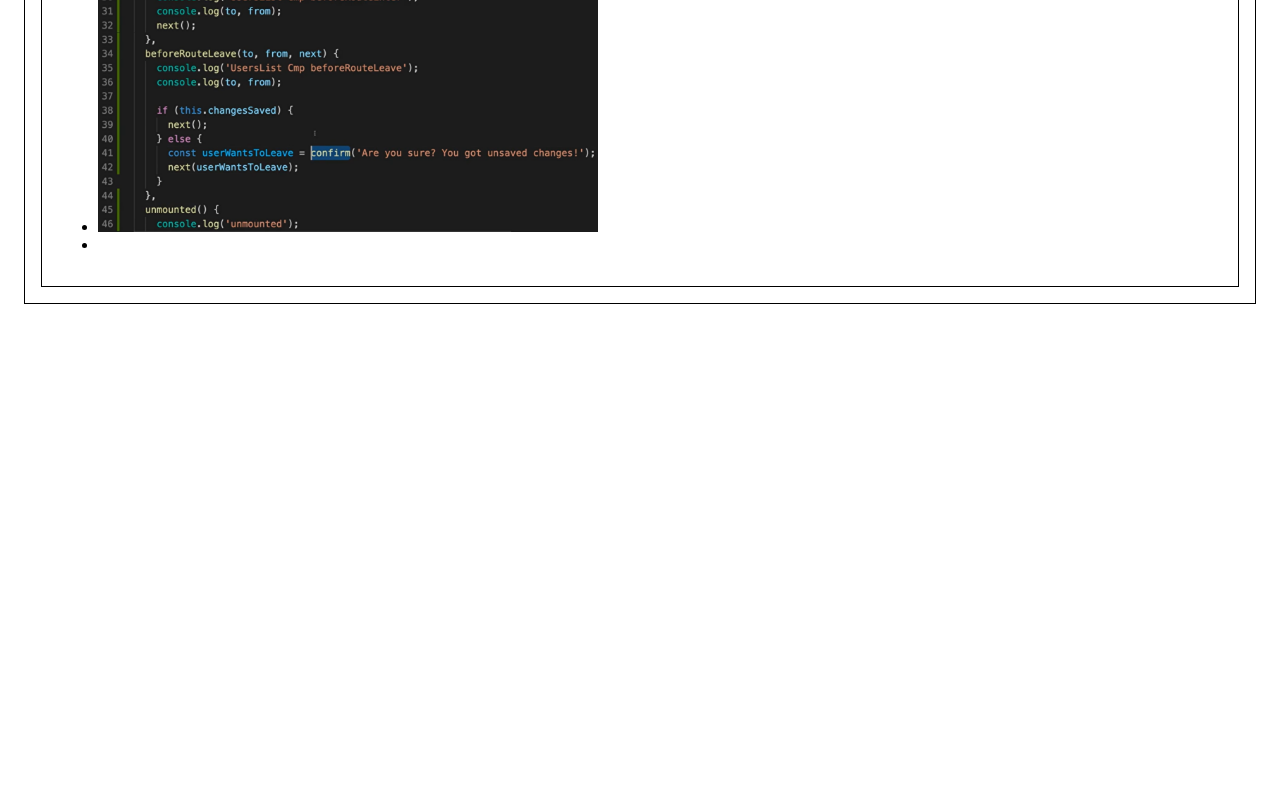
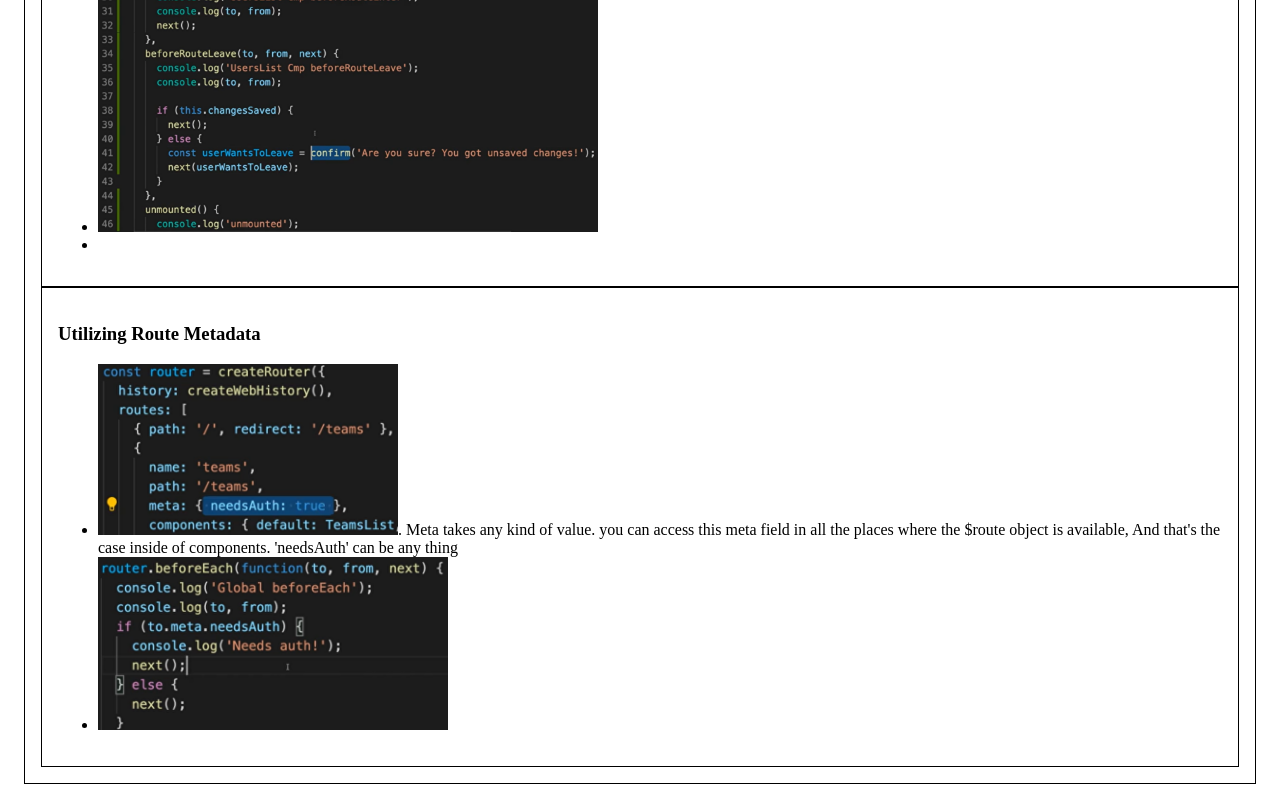
Before and after one commit to MohammadFAHssn/V_u_e, a Vue app in the folder vue-project/: page /routing-building-multi-page-single-page-applications in a window 1280 px wide. Shown: the part 4932-5732 px from the top of the page. Before the commit the page ends 5252 px from the top, so only its background shows below. Built offline with nearby package versions, Linux system fonts and the light colour scheme.

Commit message:
Utilizing Route Metadata

```diff
--- a/vue-project/src/components/RoutingBuildingMultiPageSinglePageApplications/RoutingBuildingMultiPageSinglePageApplications.vue
+++ b/vue-project/src/components/RoutingBuildingMultiPageSinglePageApplications/RoutingBuildingMultiPageSinglePageApplications.vue
@@ -192,4 +192,19 @@ export default {}
       <li></li>
     </ul>
   </section>
+
+  <!-- Utilizing Route Metadata -->
+  <section class="tip">
+    <h3>Utilizing Route Metadata</h3>
+    <ul>
+      <li>
+        <img src="/src/assets/images/Utilizing-Route-Metadata.png" width="300px" />. Meta takes any
+        kind of value. you can access this meta field in all the places where the $route object is
+        available, And that's the case inside of components. 'needsAuth' can be any thing
+      </li>
+      <li>
+        <img src="/src/assets/images/Utilizing-Route-Metadata-2.png" width="350px" />
+      </li>
+    </ul>
+  </section>
 </template>
```
Also changed, not shown: vue-project/src/assets/images/Utilizing-Route-Metadata-2.png (added), vue-project/src/assets/images/Utilizing-Route-Metadata.png (added).
